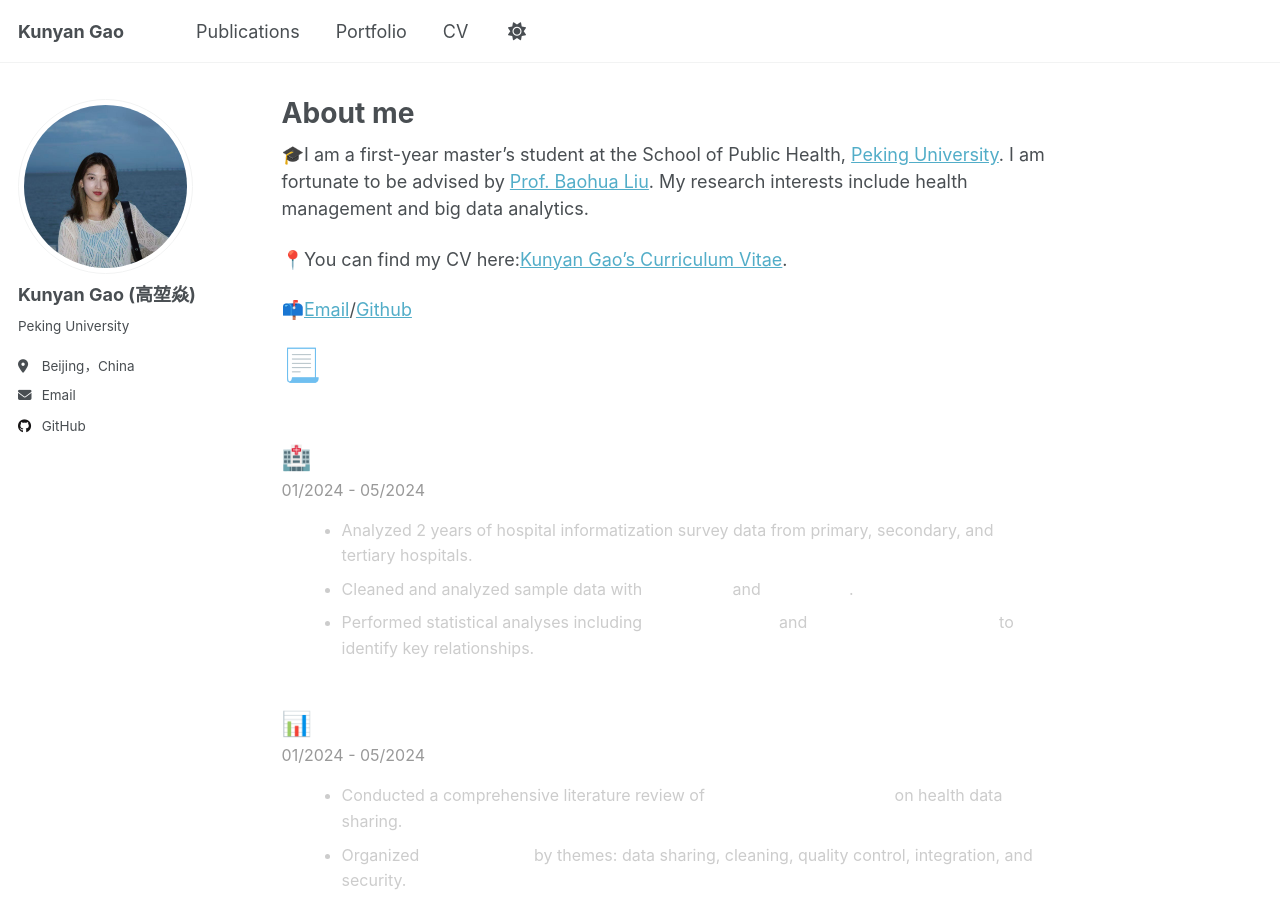
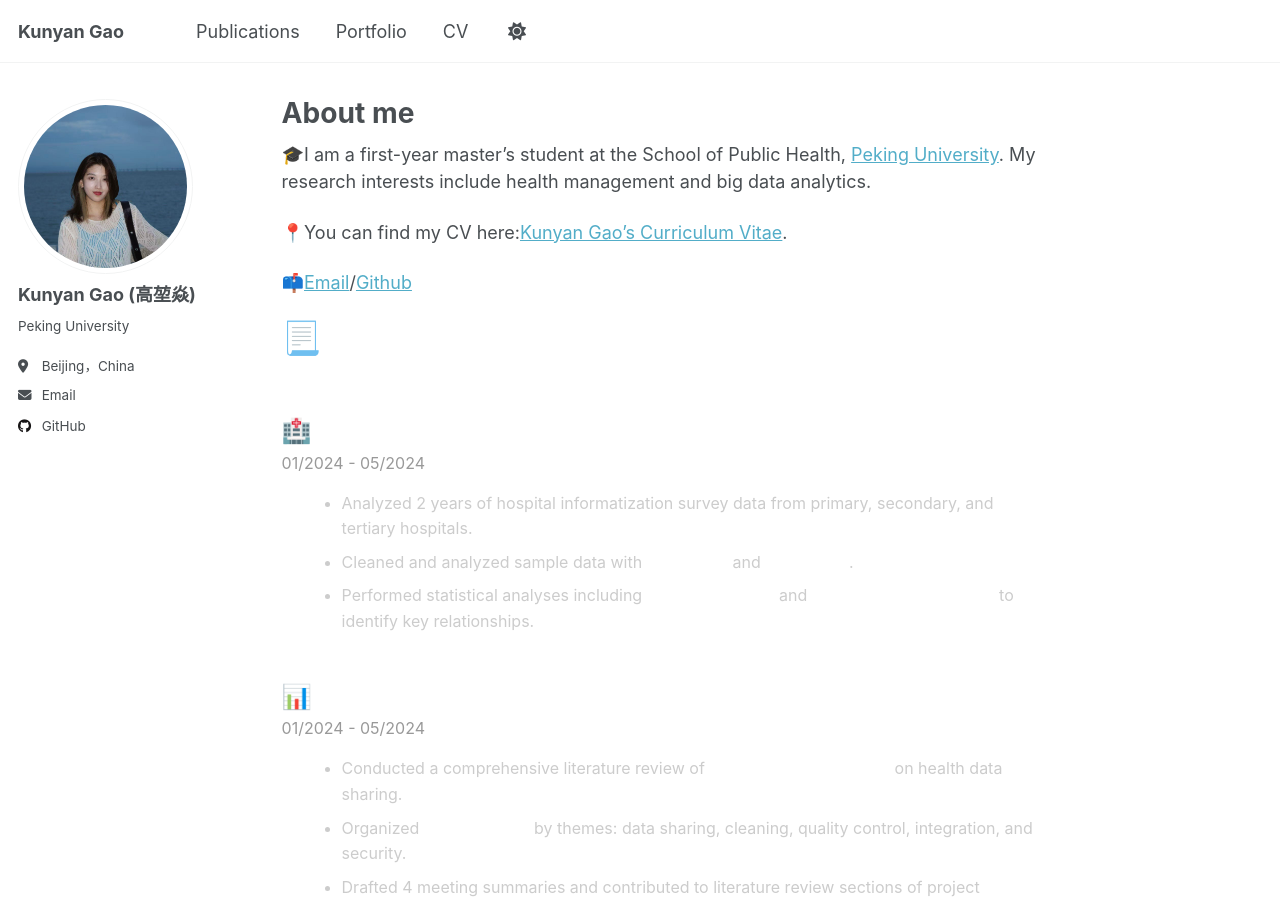
Before and after one commit to Alissa0106/Alissa0106.github.io, a Jekyll site: the page built from _pages/about.md, in a window 1280 px wide and 900 px high. Built offline with Jekyll 4.4.1, drawn with Linux system fonts in a browser that asks for light colours; a script that is not in the unit is left out.

Commit message:
Update about.md

```diff
--- a/_pages/about.md
+++ b/_pages/about.md
@@ -7,7 +7,7 @@ redirect_from:
   - /about.html
 ---
 
-🎓I am a first-year master's student at the School of Public Health, [Peking University](https://www.pku.edu.cn/). I am fortunate to be advised by [Prof. Baohua Liu](https://sph.pku.edu.cn/info/1542/4012.htm). My research interests include health management and big data analytics.
+🎓I am a first-year master's student at the School of Public Health, [Peking University](https://www.pku.edu.cn/). My research interests include health management and big data analytics.
 
 📍You can find my CV here:[Kunyan Gao's Curriculum Vitae](assets/高堃焱简历.pdf).
 
```
